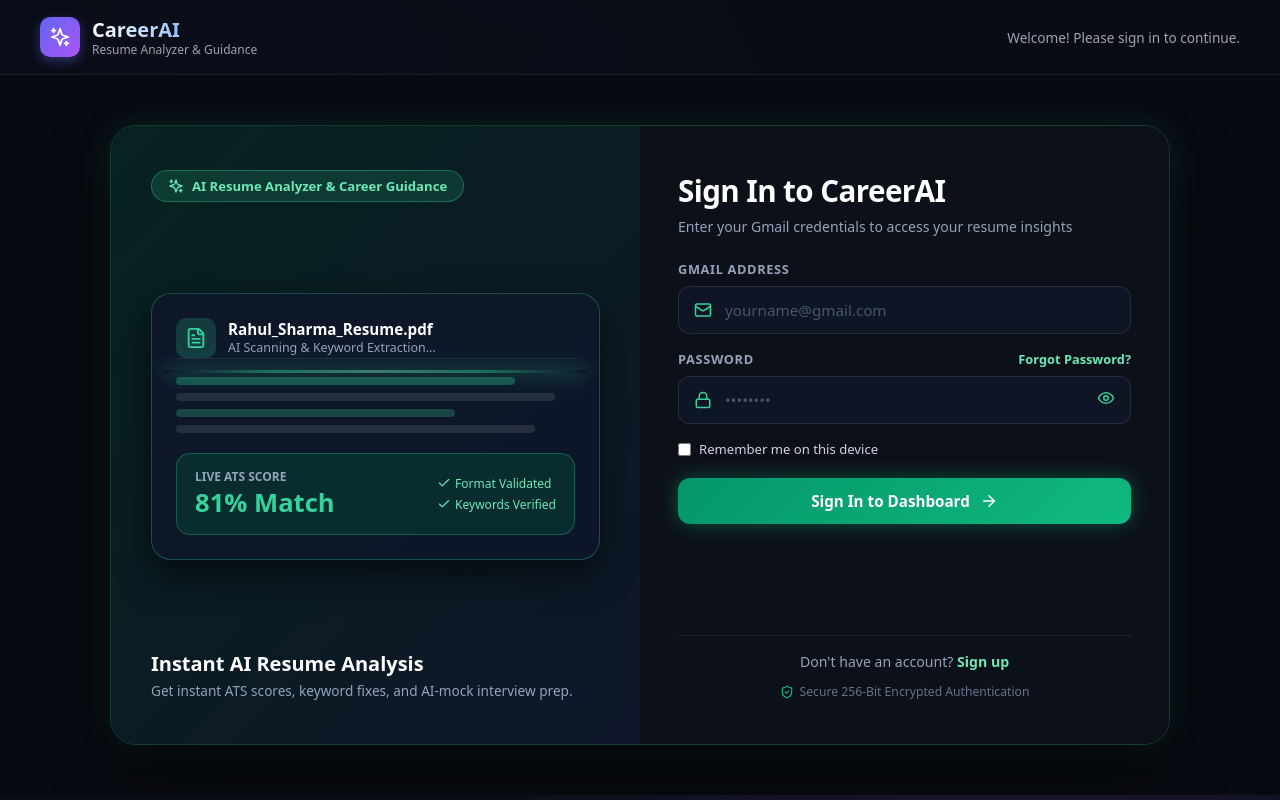
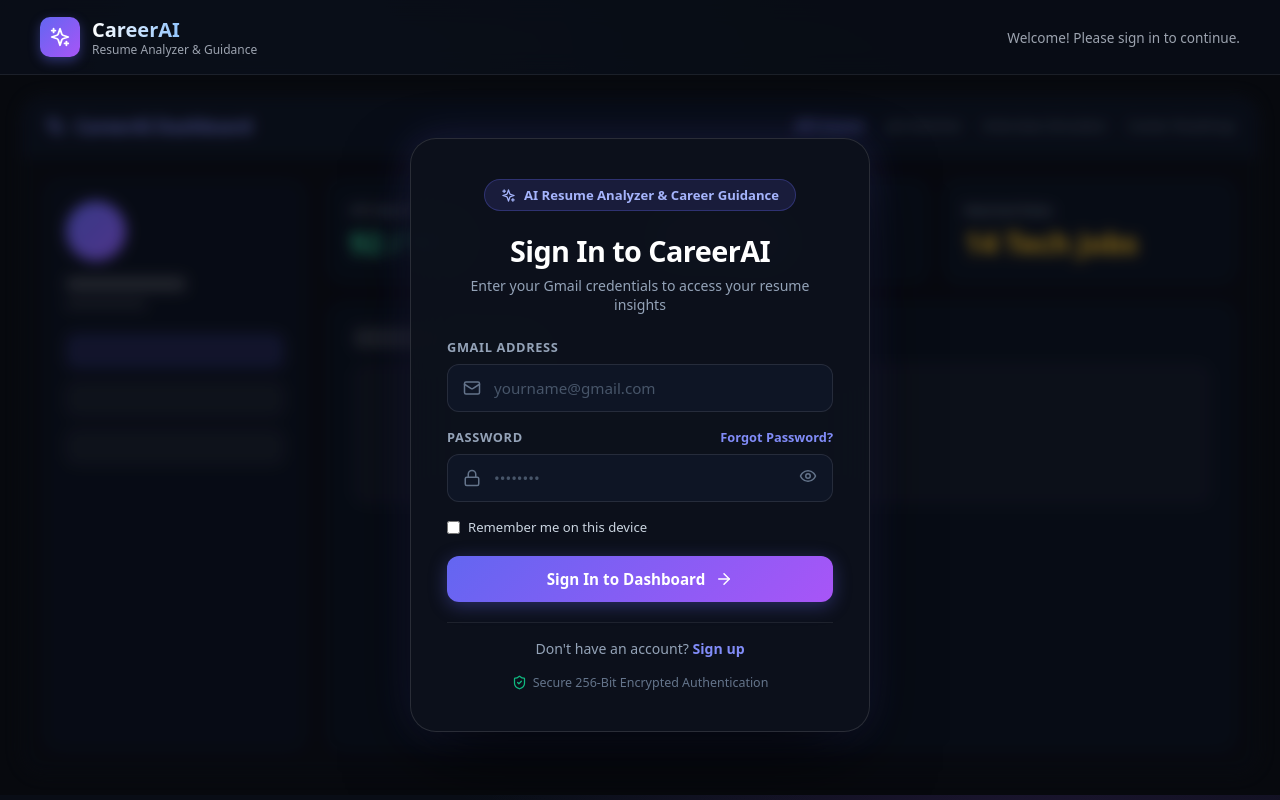
Before and after one commit to MayankSinho5/AI-Resume-Analyzer-Career-Guidance, a React (Vite) app in the folder frontend/: page / in a window 1280 px wide. Built offline with nearby package versions, Linux system fonts and the light colour scheme.

Commit message:
feat: Set Concept 5 Floating App Canvas Preview as FINAL UI in AuthPage.jsx

```diff
--- a/frontend/src/pages/AuthPage.jsx
+++ b/frontend/src/pages/AuthPage.jsx
@@ -1,8 +1,9 @@
-import React, { useState, useEffect } from 'react';
+import React, { useState } from 'react';
 import {
   Mail, Lock, User, Eye, EyeOff, Sparkles, ArrowRight,
   ShieldCheck, CheckCircle2, AlertCircle, KeyRound,
-  Briefcase, UserCheck, X, Scan, FileText, Check, Award
+  Briefcase, UserCheck, X, FileText, Target, Award,
+  TrendingUp, Layers, Check, LayoutDashboard, Compass
 } from 'lucide-react';
 
 const API_BASE_URLS = ['http://localhost:8000/api/auth', 'http://127.0.0.1:8000/api/auth'];
@@ -12,16 +13,6 @@
   const [showPassword, setShowPassword] = useState(false);
   const [showConfirmPassword, setShowConfirmPassword] = useState(false);
   const [loading, setLoading] = useState(false);
-
-  // Live Animated Laser Scan ATS Score Meter
-  const [scanScore, setScanScore] = useState(0);
-
-  useEffect(() => {
-    const timer = setInterval(() => {
-      setScanScore((prev) => (prev >= 96 ? 45 : prev + 3));
-    }, 120);
-    return () => clearInterval(timer);
-  }, []);
 
   // Form State
   const [fullName, setFullName] = useState('');
@@ -182,143 +173,115 @@
       display: 'flex',
       alignItems: 'center',
       justifyContent: 'center',
-      padding: '30px 20px',
+      padding: '40px 20px',
       position: 'relative',
       overflow: 'hidden',
-      background: '#070A10'
+      background: '#07090E'
     }}>
 
-      {/* Laser beam animation */}
-      <style>{`
-        @keyframes laserScan {
-          0% { top: 10%; opacity: 0.3; }
-          50% { top: 85%; opacity: 1; }
-          100% { top: 10%; opacity: 0.3; }
-        }
-      `}</style>
+      {/* CONCEPT 5: BACKGROUND LIVE DASHBOARD CANVAS PREVIEW (BLURRED APP WORKSPACE) */}
+      <div style={{
+        position: 'absolute',
+        inset: '20px',
+        borderRadius: '24px',
+        border: '1px solid rgba(255, 255, 255, 0.06)',
+        background: '#0B0F19',
+        overflow: 'hidden',
+        filter: 'blur(7px) brightness(0.65)',
+        pointerEvents: 'none',
+        userSelect: 'none',
+        display: 'flex',
+        flexDirection: 'column',
+        opacity: 0.85
+      }}>
+        {/* Mock Top Navbar */}
+        <div style={{ height: '60px', borderBottom: '1px solid rgba(255, 255, 255, 0.08)', padding: '0 24px', display: 'flex', alignItems: 'center', justifyContent: 'space-between', background: 'rgba(15, 23, 42, 0.8)' }}>
+          <div style={{ display: 'flex', alignItems: 'center', gap: '10px', color: '#818CF8', fontWeight: '800', fontSize: '1.1rem' }}>
+            <Sparkles size={20} /> CareerAI Dashboard
+          </div>
+          <div style={{ display: 'flex', gap: '20px', color: '#64748B', fontSize: '0.85rem' }}>
+            <span style={{ color: '#818CF8', fontWeight: '600' }}>ATS Scorer</span>
+            <span>Job Matcher</span>
+            <span>Interview Simulator</span>
+            <span>Career Roadmap</span>
+          </div>
+        </div>
 
-      {/* FINAL PRODUCTION CONTAINER */}
-      <div style={{
+        {/* Mock App Body Content Grid */}
+        <div style={{ display: 'grid', gridTemplateColumns: '260px 1fr', flex: 1, padding: '24px', gap: '24px' }}>
+          {/* Mock Left Sidebar */}
+          <div style={{ background: 'rgba(15, 23, 42, 0.6)', borderRadius: '16px', padding: '20px', border: '1px solid rgba(255, 255, 255, 0.05)' }}>
+            <div style={{ width: '60px', height: '60px', borderRadius: '50%', background: 'linear-gradient(135deg, #6366F1, #8B5CF6)', marginBottom: '16px' }}></div>
+            <div style={{ height: '14px', width: '120px', background: 'rgba(255, 255, 255, 0.2)', borderRadius: '6px', marginBottom: '8px' }}></div>
+            <div style={{ height: '10px', width: '80px', background: 'rgba(255, 255, 255, 0.1)', borderRadius: '4px', marginBottom: '24px' }}></div>
+            <div style={{ display: 'flex', flexDirection: 'column', gap: '12px' }}>
+              <div style={{ height: '36px', background: 'rgba(99, 102, 241, 0.2)', borderRadius: '10px' }}></div>
+              <div style={{ height: '36px', background: 'rgba(255, 255, 255, 0.05)', borderRadius: '10px' }}></div>
+              <div style={{ height: '36px', background: 'rgba(255, 255, 255, 0.05)', borderRadius: '10px' }}></div>
+            </div>
+          </div>
+
+          {/* Mock Main Dashboard Section */}
+          <div style={{ display: 'grid', gridTemplateRows: 'auto 1fr', gap: '20px' }}>
+            <div style={{ display: 'grid', gridTemplateColumns: 'repeat(3, 1fr)', gap: '16px' }}>
+              <div style={{ background: 'rgba(15, 23, 42, 0.7)', padding: '20px', borderRadius: '16px', border: '1px solid rgba(255, 255, 255, 0.05)' }}>
+                <div style={{ fontSize: '0.8rem', color: '#94A3B8' }}>ATS Match Score</div>
+                <div style={{ fontSize: '1.8rem', fontWeight: '800', color: '#34D399', marginTop: '4px' }}>92 / 100</div>
+              </div>
+              <div style={{ background: 'rgba(15, 23, 42, 0.7)', padding: '20px', borderRadius: '16px', border: '1px solid rgba(255, 255, 255, 0.05)' }}>
+                <div style={{ fontSize: '0.8rem', color: '#94A3B8' }}>Interview Readiness</div>
+                <div style={{ fontSize: '1.8rem', fontWeight: '800', color: '#818CF8', marginTop: '4px' }}>88% High</div>
+              </div>
+              <div style={{ background: 'rgba(15, 23, 42, 0.7)', padding: '20px', borderRadius: '16px', border: '1px solid rgba(255, 255, 255, 0.05)' }}>
+                <div style={{ fontSize: '0.8rem', color: '#94A3B8' }}>Matched Roles</div>
+                <div style={{ fontSize: '1.8rem', fontWeight: '800', color: '#FBBF24', marginTop: '4px' }}>14 Tech Jobs</div>
+              </div>
+            </div>
+
+            <div style={{ background: 'rgba(15, 23, 42, 0.7)', borderRadius: '16px', border: '1px solid rgba(255, 255, 255, 0.05)', padding: '24px' }}>
+              <div style={{ height: '20px', width: '200px', background: 'rgba(255, 255, 255, 0.15)', borderRadius: '6px', marginBottom: '16px' }}></div>
+              <div style={{ height: '140px', background: 'rgba(255, 255, 255, 0.03)', borderRadius: '12px' }}></div>
+            </div>
+          </div>
+        </div>
+      </div>
+
+      {/* CONCEPT 5: CENTERED FLOATING CRISP AUTH DIALOG */}
+      <div className="animate-fade-in" style={{
         width: '100%',
-        maxWidth: '1060px',
-        minHeight: '620px',
-        display: 'grid',
-        gridTemplateColumns: '1fr 1fr',
+        maxWidth: '460px',
+        padding: '40px 36px',
         borderRadius: '26px',
-        overflow: 'hidden',
-        boxShadow: '0 25px 70px -15px rgba(0, 0, 0, 0.9), 0 0 35px rgba(52, 211, 153, 0.15)',
-        border: '1px solid rgba(52, 211, 153, 0.25)',
+        background: 'rgba(13, 17, 28, 0.94)',
+        backdropFilter: 'blur(24px)',
+        WebkitBackdropFilter: 'blur(24px)',
+        border: '1px solid rgba(255, 255, 255, 0.12)',
+        boxShadow: '0 30px 80px -15px rgba(0, 0, 0, 0.9), 0 0 40px rgba(99, 102, 241, 0.2)',
         position: 'relative',
         zIndex: 10
       }}>
 
-        {/* LEFT SIDE: ANIMATED AI RESUME LASER SCANNER */}
-        <div style={{
-          padding: '44px 40px',
-          background: 'linear-gradient(135deg, rgba(6, 78, 59, 0.35) 0%, rgba(15, 23, 42, 0.95) 100%)',
-          display: 'flex',
-          flexDirection: 'column',
-          justifyContent: 'space-between',
-          position: 'relative',
-          overflow: 'hidden'
-        }}>
-          {/* Top Brand Badge */}
-          <div style={{ position: 'relative', zIndex: 2 }}>
+        {/* Top Brand Tag */}
+        <div style={{ textAlign: 'center', marginBottom: '20px' }}>
           <div style={{
             display: 'inline-flex',
             alignItems: 'center',
             gap: '8px',
-              background: 'rgba(52, 211, 153, 0.15)',
-              border: '1px solid rgba(52, 211, 153, 0.35)',
+            background: 'rgba(99, 102, 241, 0.15)',
+            border: '1px solid rgba(99, 102, 241, 0.3)',
             padding: '6px 16px',
             borderRadius: '30px',
-              color: '#6EE7B7',
+            color: '#A5B4FC',
             fontSize: '0.82rem',
-              fontWeight: '700'
+            fontWeight: '600'
           }}>
-              <Sparkles size={16} className="text-emerald-400" /> AI Resume Analyzer & Career Guidance
+            <Sparkles size={15} className="text-indigo-400" /> AI Resume Analyzer & Career Guidance
           </div>
         </div>
 
-          {/* ANIMATED RESUME SHEET DEMO WITH SCANNING BEAM */}
-          <div style={{
-            position: 'relative',
-            zIndex: 2,
-            margin: '30px 0',
-            background: 'rgba(15, 23, 42, 0.85)',
-            border: '1px solid rgba(52, 211, 153, 0.3)',
-            borderRadius: '20px',
-            padding: '24px',
-            boxShadow: '0 15px 35px rgba(0, 0, 0, 0.6)'
-          }}>
-            {/* LASER SCANNING BEAM */}
-            <div style={{
-              position: 'absolute',
-              left: '12px',
-              right: '12px',
-              height: '3px',
-              background: 'linear-gradient(90deg, transparent, #34D399, #6EE7B7, #34D399, transparent)',
-              boxShadow: '0 0 15px #34D399, 0 0 25px #34D399',
-              borderRadius: '2px',
-              zIndex: 10,
-              animation: 'laserScan 3s ease-in-out infinite'
-            }}></div>
-
-            {/* Mock Resume Content */}
-            <div style={{ display: 'flex', alignItems: 'center', gap: '12px', marginBottom: '18px', borderBottom: '1px solid rgba(255, 255, 255, 0.08)', pb: '14px' }}>
-              <div style={{ width: '40px', height: '40px', borderRadius: '10px', background: 'rgba(52, 211, 153, 0.2)', display: 'flex', alignItems: 'center', justifyContent: 'center', color: '#34D399' }}>
-                <FileText size={22} />
-              </div>
-              <div>
-                <div style={{ fontSize: '0.95rem', fontWeight: '700', color: '#FFFFFF' }}>Rahul_Sharma_Resume.pdf</div>
-                <div style={{ fontSize: '0.78rem', color: '#94A3B8' }}>AI Scanning & Keyword Extraction...</div>
-              </div>
-            </div>
-
-            {/* Mock Content Lines */}
-            <div style={{ display: 'flex', flexDirection: 'column', gap: '8px', marginBottom: '20px' }}>
-              <div style={{ height: '8px', width: '85%', background: 'rgba(52, 211, 153, 0.3)', borderRadius: '4px' }}></div>
-              <div style={{ height: '8px', width: '95%', background: 'rgba(255, 255, 255, 0.1)', borderRadius: '4px' }}></div>
-              <div style={{ height: '8px', width: '70%', background: 'rgba(52, 211, 153, 0.25)', borderRadius: '4px' }}></div>
-              <div style={{ height: '8px', width: '90%', background: 'rgba(255, 255, 255, 0.1)', borderRadius: '4px' }}></div>
-            </div>
-
-            {/* Live ATS Score Counter Bar */}
-            <div style={{ background: 'rgba(6, 78, 59, 0.4)', borderRadius: '14px', padding: '14px 18px', border: '1px solid rgba(52, 211, 153, 0.3)', display: 'flex', alignItems: 'center', justifyContent: 'space-between' }}>
-              <div>
-                <div style={{ fontSize: '0.75rem', color: '#94A3B8', fontWeight: '600', textTransform: 'uppercase' }}>Live ATS Score</div>
-                <div style={{ fontSize: '1.6rem', fontWeight: '800', color: '#34D399' }}>{scanScore}% Match</div>
-              </div>
-              <div style={{ display: 'flex', flexDirection: 'column', gap: '4px', fontSize: '0.75rem', color: '#6EE7B7' }}>
-                <div style={{ display: 'flex', alignItems: 'center', gap: '4px' }}><Check size={14} /> Format Validated</div>
-                <div style={{ display: 'flex', alignItems: 'center', gap: '4px' }}><Check size={14} /> Keywords Verified</div>
-              </div>
-            </div>
-          </div>
-
-          {/* Bottom Feature Headline */}
-          <div style={{ position: 'relative', zIndex: 2 }}>
-            <h3 style={{ fontSize: '1.25rem', fontWeight: '700', color: '#FFFFFF', marginBottom: '4px' }}>
-              Instant AI Resume Analysis
-            </h3>
-            <p style={{ color: '#94A3B8', fontSize: '0.85rem' }}>
-              Get instant ATS scores, keyword fixes, and AI-mock interview prep.
-            </p>
-          </div>
-        </div>
-
-        {/* RIGHT SIDE: CLEAN AUTH FORM */}
-        <div style={{
-          padding: '44px 38px',
-          background: 'rgba(13, 17, 26, 0.98)',
-          display: 'flex',
-          flexDirection: 'column',
-          justifyContent: 'space-between'
-        }}>
-          <div>
-            {/* Header */}
-            <div style={{ marginBottom: '24px' }}>
-              <h2 style={{ fontSize: '1.85rem', fontWeight: '800', color: '#FFFFFF', marginBottom: '6px', letterSpacing: '-0.02em' }}>
+        {/* Top Header */}
+        <div style={{ textAlign: 'center', marginBottom: '24px' }}>
+          <h2 style={{ fontSize: '1.8rem', fontWeight: '800', color: '#FFFFFF', marginBottom: '6px', letterSpacing: '-0.02em' }}>
             {isLogin ? 'Sign In to CareerAI' : 'Create Your Free Account'}
           </h2>
           <p style={{ color: '#94A3B8', fontSize: '0.88rem' }}>
@@ -351,7 +314,7 @@
               <div className="form-group" style={{ marginBottom: '16px' }}>
                 <label className="form-label" style={{ fontSize: '0.8rem' }}>Full Name</label>
                 <div style={{ position: 'relative' }}>
-                      <User size={18} color="#34D399" style={{ position: 'absolute', left: '16px', top: '50%', transform: 'translateY(-50%)' }} />
+                  <User size={18} color="#64748B" style={{ position: 'absolute', left: '16px', top: '50%', transform: 'translateY(-50%)' }} />
                   <input
                     type="text"
                     required
@@ -374,8 +337,8 @@
                     style={{
                       padding: '10px',
                       borderRadius: '10px',
-                          border: role === 'user' ? '1px solid #34D399' : '1px solid rgba(255, 255, 255, 0.08)',
-                          background: role === 'user' ? 'rgba(16, 185, 129, 0.15)' : 'rgba(15, 23, 42, 0.5)',
+                      border: role === 'user' ? '1px solid #6366F1' : '1px solid rgba(255, 255, 255, 0.08)',
+                      background: role === 'user' ? 'rgba(99, 102, 241, 0.15)' : 'rgba(15, 23, 42, 0.5)',
                       color: role === 'user' ? '#FFFFFF' : '#94A3B8',
                       fontSize: '0.82rem',
                       fontWeight: '600',
@@ -386,7 +349,7 @@
                       gap: '6px'
                     }}
                   >
-                        <UserCheck size={16} color={role === 'user' ? '#6EE7B7' : '#64748B'} />
+                    <UserCheck size={16} color={role === 'user' ? '#818CF8' : '#64748B'} />
                     Job Seeker
                   </button>
 
@@ -396,8 +359,8 @@
                     style={{
                       padding: '10px',
                       borderRadius: '10px',
-                          border: role === 'recruiter' ? '1px solid #34D399' : '1px solid rgba(255, 255, 255, 0.08)',
-                          background: role === 'recruiter' ? 'rgba(16, 185, 129, 0.15)' : 'rgba(15, 23, 42, 0.5)',
+                      border: role === 'recruiter' ? '1px solid #6366F1' : '1px solid rgba(255, 255, 255, 0.08)',
+                      background: role === 'recruiter' ? 'rgba(99, 102, 241, 0.15)' : 'rgba(15, 23, 42, 0.5)',
                       color: role === 'recruiter' ? '#FFFFFF' : '#94A3B8',
                       fontSize: '0.82rem',
                       fontWeight: '600',
@@ -408,7 +371,7 @@
                       gap: '6px'
                     }}
                   >
-                        <Briefcase size={16} color={role === 'recruiter' ? '#6EE7B7' : '#64748B'} />
+                    <Briefcase size={16} color={role === 'recruiter' ? '#818CF8' : '#64748B'} />
                     Recruiter
                   </button>
                 </div>
@@ -427,7 +390,7 @@
               )}
             </div>
             <div style={{ position: 'relative' }}>
-                  <Mail size={18} color="#34D399" style={{ position: 'absolute', left: '16px', top: '50%', transform: 'translateY(-50%)' }} />
+              <Mail size={18} color="#64748B" style={{ position: 'absolute', left: '16px', top: '50%', transform: 'translateY(-50%)' }} />
               <input
                 type="email"
                 required
@@ -451,14 +414,14 @@
                     setForgotEmail(email);
                     setShowForgotModal(true);
                   }}
-                      style={{ background: 'none', border: 'none', color: '#6EE7B7', fontSize: '0.8rem', fontWeight: '600', cursor: 'pointer' }}
+                  style={{ background: 'none', border: 'none', color: '#818CF8', fontSize: '0.8rem', fontWeight: '600', cursor: 'pointer' }}
                 >
                   Forgot Password?
                 </button>
               )}
             </div>
             <div style={{ position: 'relative' }}>
-                  <Lock size={18} color="#34D399" style={{ position: 'absolute', left: '16px', top: '50%', transform: 'translateY(-50%)' }} />
+              <Lock size={18} color="#64748B" style={{ position: 'absolute', left: '16px', top: '50%', transform: 'translateY(-50%)' }} />
               <input
                 type={showPassword ? "text" : "password"}
                 required
@@ -471,7 +434,7 @@
               <button
                 type="button"
                 onClick={() => setShowPassword(!showPassword)}
-                    style={{ position: 'absolute', right: '16px', top: '50%', transform: 'translateY(-50%)', background: 'none', border: 'none', color: '#34D399', cursor: 'pointer' }}
+                style={{ position: 'absolute', right: '16px', top: '50%', transform: 'translateY(-50%)', background: 'none', border: 'none', color: '#64748B', cursor: 'pointer' }}
               >
                 {showPassword ? <EyeOff size={18} /> : <Eye size={18} />}
               </button>
@@ -495,7 +458,7 @@
             <div className="form-group" style={{ marginBottom: '16px' }}>
               <label className="form-label" style={{ fontSize: '0.8rem' }}>Confirm Password</label>
               <div style={{ position: 'relative' }}>
-                    <Lock size={18} color="#34D399" style={{ position: 'absolute', left: '16px', top: '50%', transform: 'translateY(-50%)' }} />
+                <Lock size={18} color="#64748B" style={{ position: 'absolute', left: '16px', top: '50%', transform: 'translateY(-50%)' }} />
                 <input
                   type={showConfirmPassword ? "text" : "password"}
                   required
@@ -508,7 +471,7 @@
                 <button
                   type="button"
                   onClick={() => setShowConfirmPassword(!showConfirmPassword)}
-                      style={{ position: 'absolute', right: '16px', top: '50%', transform: 'translateY(-50%)', background: 'none', border: 'none', color: '#34D399', cursor: 'pointer' }}
+                  style={{ position: 'absolute', right: '16px', top: '50%', transform: 'translateY(-50%)', background: 'none', border: 'none', color: '#64748B', cursor: 'pointer' }}
                 >
                   {showConfirmPassword ? <EyeOff size={18} /> : <Eye size={18} />}
                 </button>
@@ -520,12 +483,12 @@
           <div style={{ marginBottom: '20px' }}>
             {isLogin ? (
               <label style={{ display: 'flex', alignItems: 'center', gap: '8px', cursor: 'pointer', fontSize: '0.82rem', color: '#CBD5E1' }}>
-                    <input type="checkbox" checked={rememberMe} onChange={(e) => setRememberMe(e.target.checked)} style={{ accentColor: '#34D399' }} />
+                <input type="checkbox" checked={rememberMe} onChange={(e) => setRememberMe(e.target.checked)} style={{ accentColor: '#6366F1' }} />
                 Remember me on this device
               </label>
             ) : (
               <label style={{ display: 'flex', alignItems: 'flex-start', gap: '8px', cursor: 'pointer', fontSize: '0.78rem', color: '#94A3B8' }}>
-                    <input type="checkbox" checked={acceptTerms} onChange={(e) => setAcceptTerms(e.target.checked)} style={{ marginTop: '2px', accentColor: '#34D399' }} />
+                <input type="checkbox" checked={acceptTerms} onChange={(e) => setAcceptTerms(e.target.checked)} style={{ marginTop: '2px', accentColor: '#6366F1' }} />
                 I accept the Terms of Service & Privacy Policy
               </label>
             )}
@@ -536,13 +499,7 @@
             type="submit"
             disabled={loading}
             className="btn-primary"
-                style={{
-                  width: '100%',
-                  padding: '13px',
-                  fontSize: '0.95rem',
-                  background: 'linear-gradient(135deg, #059669 0%, #10B981 100%)',
-                  boxShadow: '0 0 20px rgba(16, 185, 129, 0.4)'
-                }}
+            style={{ width: '100%', padding: '13px', fontSize: '0.95rem', marginBottom: '20px' }}
           >
             {loading ? 'Authenticating...' : (
               <>
@@ -552,13 +509,11 @@
             )}
           </button>
         </form>
-          </div>
 
-          {/* BOTTOM TOGGLE LINK (SIGN IN <-> SIGN UP AT THE BOTTOM LIKE BEFORE) */}
+        {/* BOTTOM FOOTER LINK TOGGLE (SIGN IN <-> SIGN UP AT THE BOTTOM) */}
         <div style={{
           textAlign: 'center',
           paddingTop: '16px',
-            marginTop: '16px',
           borderTop: '1px solid rgba(255, 255, 255, 0.08)',
           color: '#94A3B8',
           fontSize: '0.88rem'
@@ -572,7 +527,7 @@
                 style={{
                   background: 'none',
                   border: 'none',
-                    color: '#6EE7B7',
+                  color: '#818CF8',
                   fontWeight: '700',
                   cursor: 'pointer',
                   padding: 0,
@@ -591,7 +546,7 @@
                 style={{
                   background: 'none',
                   border: 'none',
-                    color: '#6EE7B7',
+                  color: '#818CF8',
                   fontWeight: '700',
                   cursor: 'pointer',
                   padding: 0,
@@ -602,13 +557,12 @@
               </button>
             </span>
           )}
+        </div>
 
-            {/* Footer Security Guarantee */}
-            <div style={{ display: 'flex', alignItems: 'center', justifyContent: 'center', gap: '6px', marginTop: '12px', color: '#64748B', fontSize: '0.76rem' }}>
-              <ShieldCheck size={14} color="#10B981" />
+        {/* Footer Guarantee */}
+        <div style={{ display: 'flex', alignItems: 'center', justifyContent: 'center', gap: '6px', marginTop: '16px', color: '#64748B', fontSize: '0.78rem' }}>
+          <ShieldCheck size={15} color="#10B981" />
           <span>Secure 256-Bit Encrypted Authentication</span>
-            </div>
-          </div>
         </div>
 
       </div>
@@ -635,7 +589,7 @@
             </button>
 
             <div style={{ display: 'flex', alignItems: 'center', gap: '12px', marginBottom: '16px' }}>
-              <div style={{ width: '42px', height: '42px', borderRadius: '12px', background: 'rgba(16, 185, 129, 0.15)', display: 'flex', alignItems: 'center', justifyContent: 'center', color: '#34D399' }}>
+              <div style={{ width: '42px', height: '42px', borderRadius: '12px', background: 'rgba(99, 102, 241, 0.15)', display: 'flex', alignItems: 'center', justifyContent: 'center', color: '#818CF8' }}>
                 <KeyRound size={22} />
               </div>
               <div>
@@ -666,7 +620,7 @@
                 <div className="form-group" style={{ marginBottom: '20px' }}>
                   <label className="form-label">Gmail Address</label>
                   <div style={{ position: 'relative' }}>
-                    <Mail size={18} color="#34D399" style={{ position: 'absolute', left: '16px', top: '50%', transform: 'translateY(-50%)' }} />
+                    <Mail size={18} color="#64748B" style={{ position: 'absolute', left: '16px', top: '50%', transform: 'translateY(-50%)' }} />
                     <input
                       type="email"
                       required
```
Lines whose indentation alone changed are shown as unchanged.
